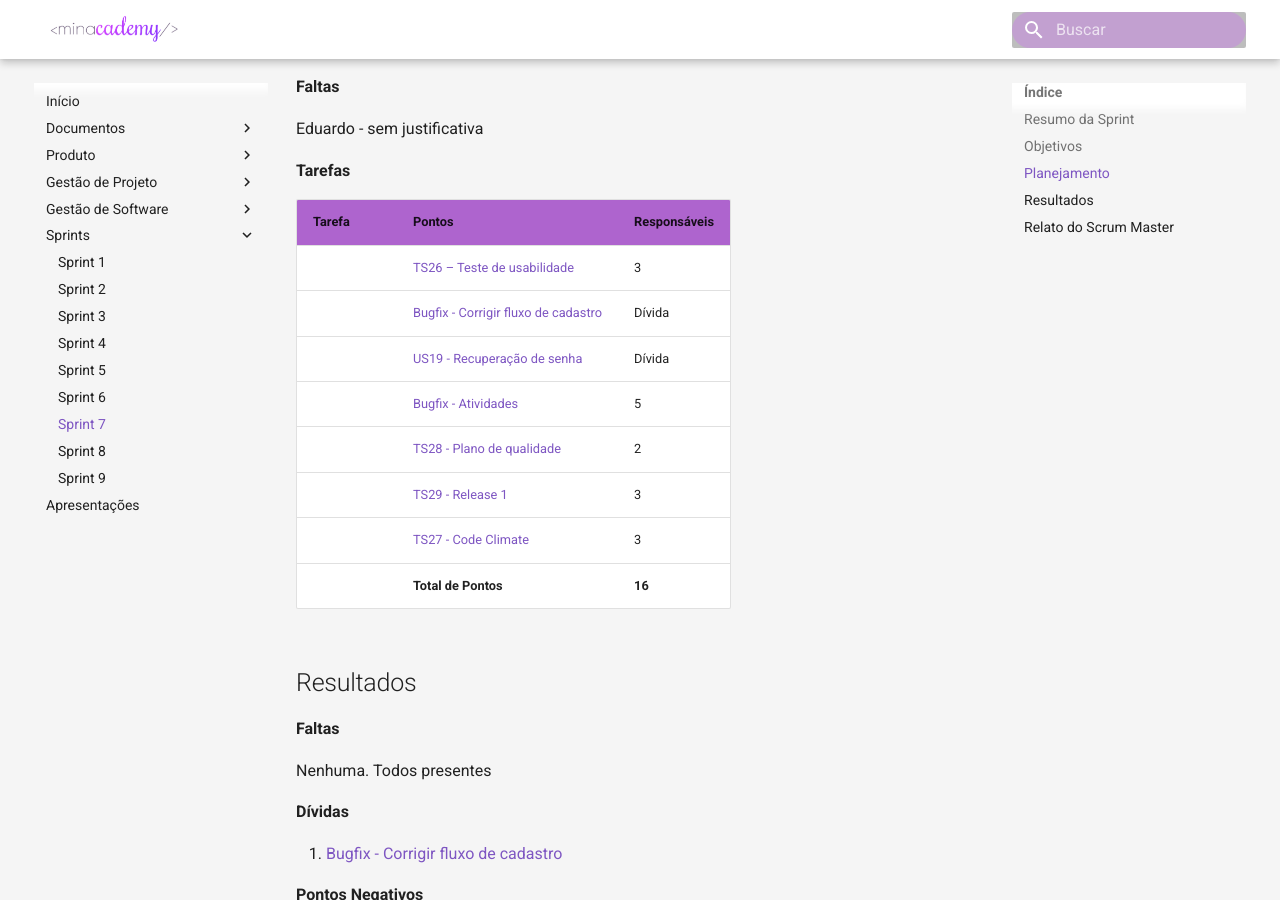
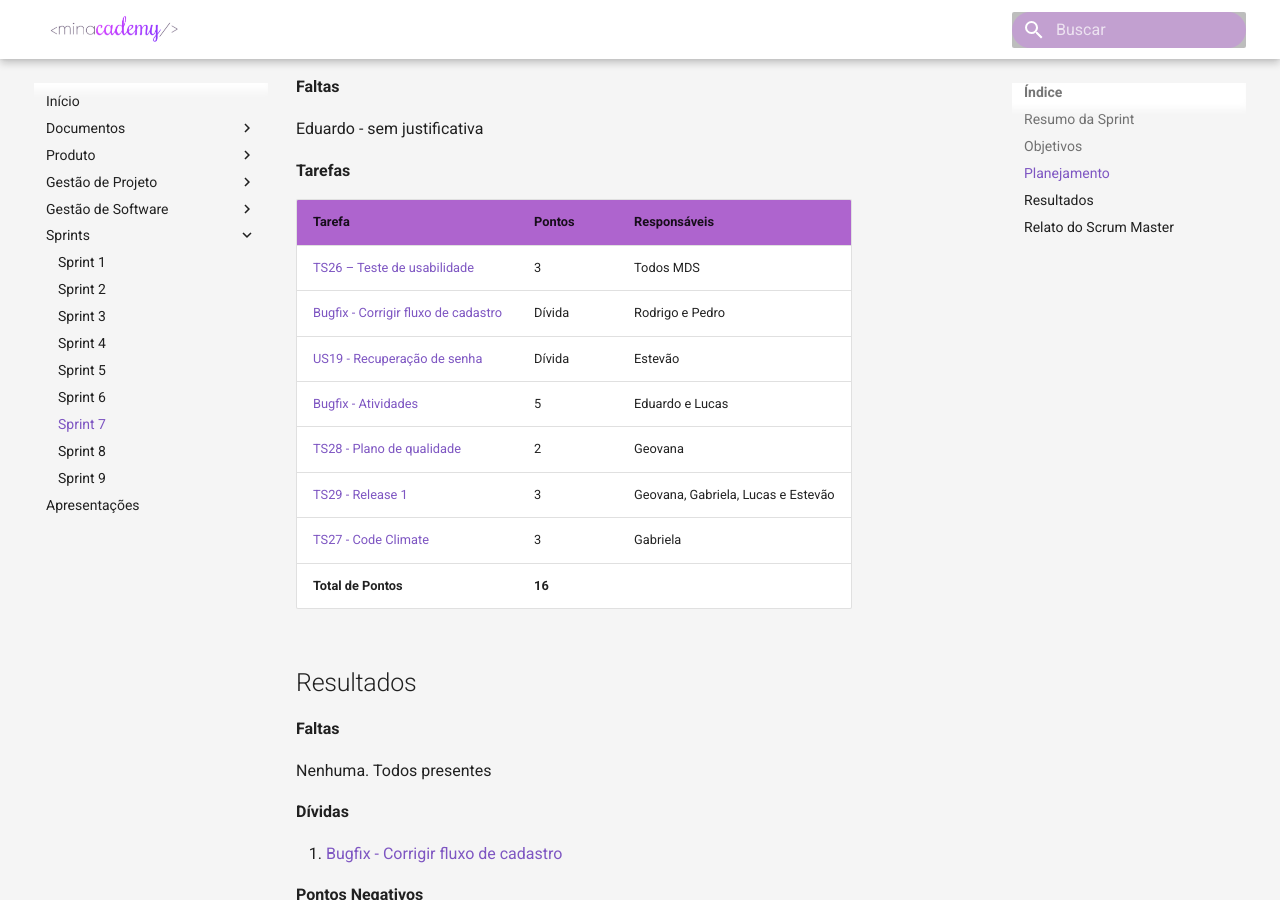
Before and after one commit to fga-eps-mds/2020.1-Minacademy-Wiki, an MkDocs documentation site: the page built from docs/sprints/sprint_7.md, in a window 1280 px wide and 900 px high, scrolled down 570 px. Built offline with MkDocs 1.6.1 and Material for MkDocs 9.7.7, drawn with Linux system fonts in a browser that asks for light colours.

Commit message:
Corrigindo erros de md

```diff
--- a/docs/sprints/sprint_7.md
+++ b/docs/sprints/sprint_7.md
@@ -21,16 +21,16 @@ Eduardo - sem justificativa
 
 **Tarefas**
 
-Tarefa   | Pontos | Responsáveis
---------- | ------ |
-| [TS26 – Teste de usabilidade](https://github.com/fga-eps-mds/2020.1-Minacademy-Wiki/issues/66)         | 3  | Todos MDS
-| [Bugfix - Corrigir fluxo de cadastro](https://github.com/fga-eps-mds/2020.1-Minacademy-Wiki/issues/55) | Dívida  | Rodrigo e Pedro
-| [US19 - Recuperação de senha](https://github.com/fga-eps-mds/2020.1-Minacademy-Wiki/issues/60)         | Dívida  | Estevão
-| [Bugfix - Atividades](https://github.com/fga-eps-mds/2020.1-Minacademy-Wiki/issues/67)                 | 5  | Eduardo e Lucas
-| [TS28 - Plano de qualidade](https://github.com/fga-eps-mds/2020.1-Minacademy-Wiki/issues/69)           | 2  | Geovana
-| [TS29 - Release 1](https://github.com/fga-eps-mds/2020.1-Minacademy-Wiki/issues/65)                    | 3  | Geovana, Gabriela, Lucas e Estevão
-| [TS27 - Code Climate](https://github.com/fga-eps-mds/2020.1-Minacademy-Wiki/issues/68)                 | 3  | Gabriela
-| **Total de Pontos**                                                             | **16** |
+|Tarefa   | Pontos | Responsáveis|
+|--------- | ------ | ---------|
+| [TS26 – Teste de usabilidade](https://github.com/fga-eps-mds/2020.1-Minacademy-Wiki/issues/66)         | 3  | Todos MDS|
+| [Bugfix - Corrigir fluxo de cadastro](https://github.com/fga-eps-mds/2020.1-Minacademy-Wiki/issues/55) | Dívida  | Rodrigo e Pedro|
+| [US19 - Recuperação de senha](https://github.com/fga-eps-mds/2020.1-Minacademy-Wiki/issues/60)         | Dívida  | Estevão|
+| [Bugfix - Atividades](https://github.com/fga-eps-mds/2020.1-Minacademy-Wiki/issues/67)                 | 5  | Eduardo e Lucas|
+| [TS28 - Plano de qualidade](https://github.com/fga-eps-mds/2020.1-Minacademy-Wiki/issues/69)           | 2  | Geovana|
+| [TS29 - Release 1](https://github.com/fga-eps-mds/2020.1-Minacademy-Wiki/issues/65)                    | 3  | Geovana, Gabriela, Lucas e Estevão|
+| [TS27 - Code Climate](https://github.com/fga-eps-mds/2020.1-Minacademy-Wiki/issues/68)                 | 3  | Gabriela|
+| **Total de Pontos**                                                             | **16** | |
 
 
 ## Resultados
```
Also changed, not shown: docs/index.md (+2 -2 lines), docs/sprints/sprint_5.md (+2 -2 lines), docs/sprints/sprint_8.md (+3 -3 lines), docs/sprints/sprint_9.md (+3 -3 lines).
